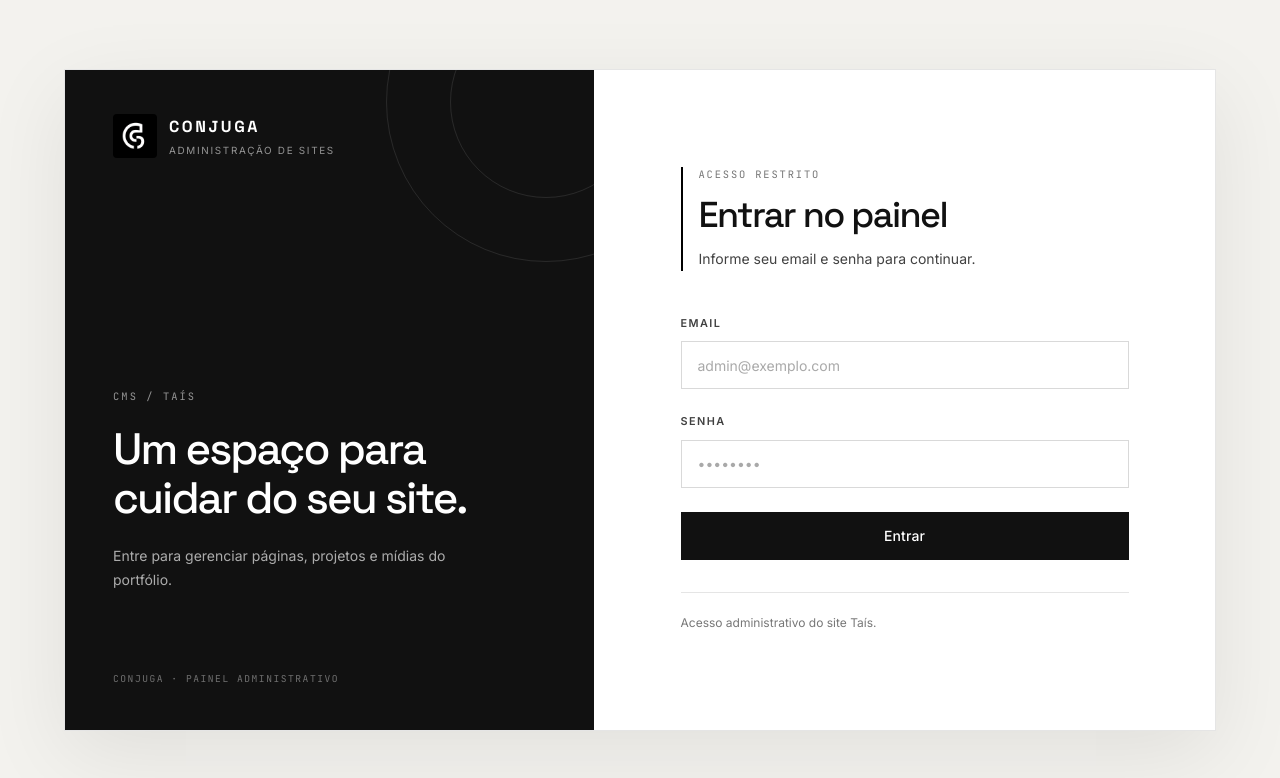
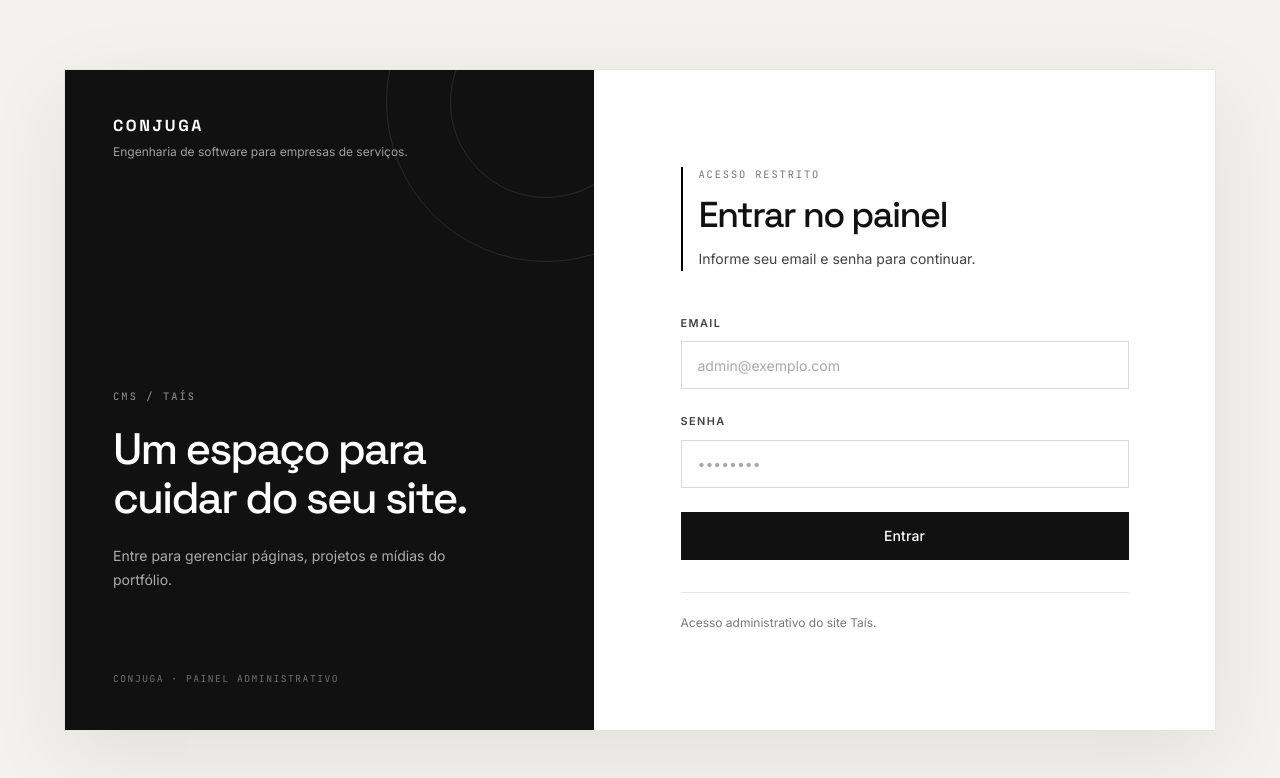
Before and after one commit to marllonpanisset/portfolio-tais, a Next.js app: page /admin/login in a window 1280 px wide. Shown: the top 778 px of the page. Built offline with nearby package versions, Linux system fonts and the light colour scheme; no server answers.

Commit message:
style: refine Tais identity

```diff
--- a/app/admin/login/page.tsx
+++ b/app/admin/login/page.tsx
@@ -1,5 +1,4 @@
 import type { Metadata } from "next";
-import Image from "next/image";
 import { redirect } from "next/navigation";
 import { createClient } from "@/lib/supabase/server";
 import { LoginForm } from "./LoginForm";
@@ -36,21 +35,12 @@ export default async function LoginPage() {
             />
 
             <div className="relative z-10 flex items-center gap-3">
-              <Image
-                src="/android-chrome-512x512.png"
-                alt=""
-                aria-hidden="true"
-                width={512}
-                height={512}
-                className="h-11 w-11 rounded-sm object-cover"
-                priority
-              />
               <div>
                 <p className="font-display text-base font-bold tracking-[0.16em]">
                   CONJUGA
                 </p>
-                <p className="mt-1 text-[0.62rem] uppercase tracking-[0.17em] text-white/55">
-                  Administração de sites
+                <p className="mt-1 max-w-xs text-xs leading-5 text-white/60">
+                  Engenharia de software para empresas de serviços.
                 </p>
               </div>
             </div>
--- a/app/layout.tsx
+++ b/app/layout.tsx
@@ -19,6 +19,12 @@ export const metadata: Metadata = {
   metadataBase: new URL(siteConfig.url),
 
   applicationName: siteConfig.name,
+
+  icons: {
+    icon: "/perfil.jpg",
+    shortcut: "/perfil.jpg",
+    apple: "/perfil.jpg",
+  },
 
   title: {
     default: defaultTitle,
```
